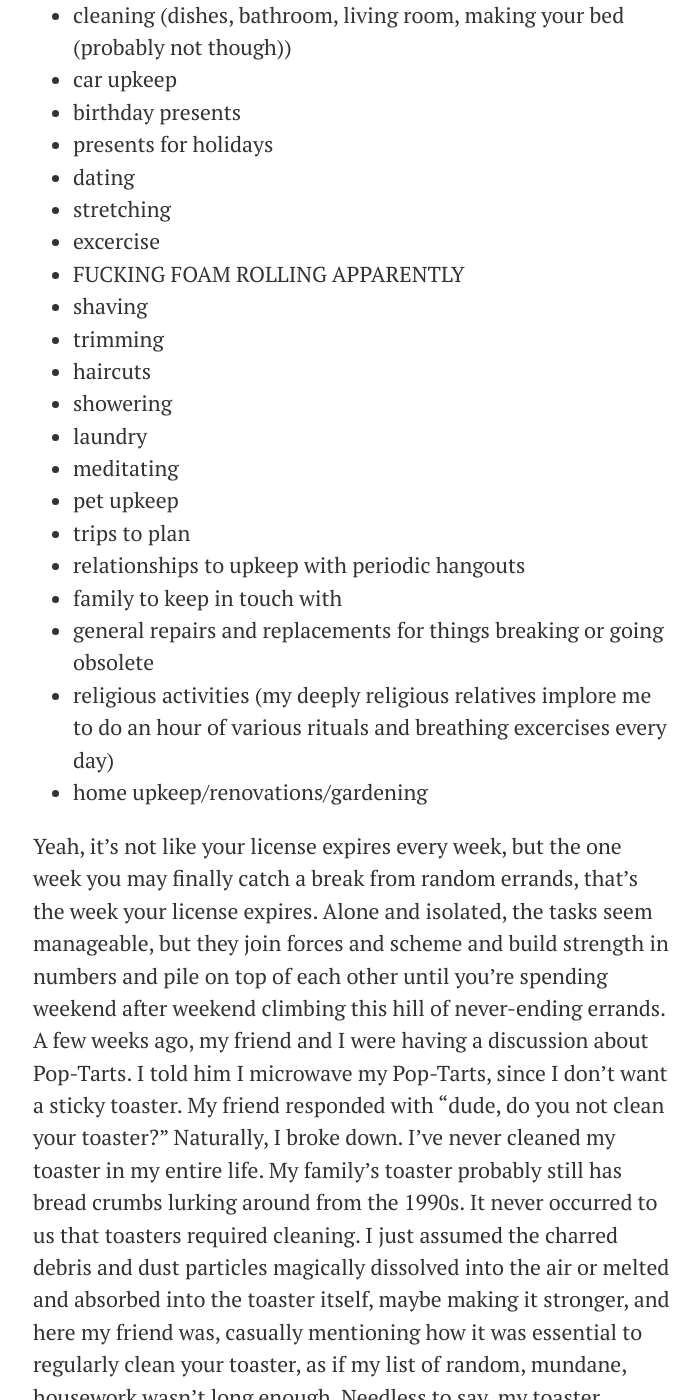
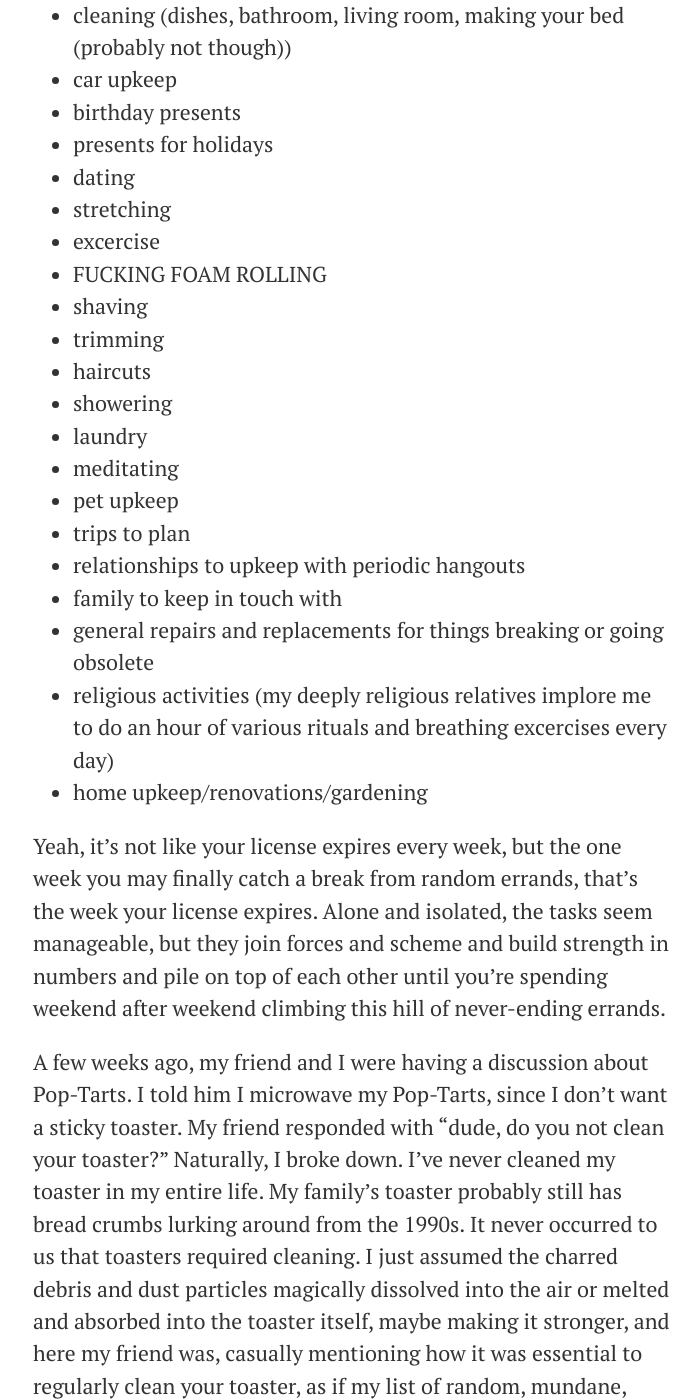
Before and after one commit to heems/heems.github.com, a Jekyll site: the page built from _posts/2017-03-16-clean-toaster.md, in a window 1280 px wide and 1400 px high, scrolled down 3381 px. Shown: the whole window, without its empty margins (287-987 px from the left). Built offline with Jekyll 4.4.1, drawn with Linux system fonts in a browser that asks for light colours; nearby versions of some CDN libraries; some of the changed text lies outside the part shown.

Commit message:
small edits

```diff
--- a/_posts/2017-03-16-clean-toaster.md
+++ b/_posts/2017-03-16-clean-toaster.md
@@ -51,7 +51,7 @@ Here's a quick, non-exhaustive, list of common, upkeep related, tasks the averag
 * dating
 * stretching
 * excercise
-* FUCKING FOAM ROLLING APPARENTLY
+* FUCKING FOAM ROLLING
 * shaving
 * trimming
 * haircuts
@@ -66,7 +66,9 @@ Here's a quick, non-exhaustive, list of common, upkeep related, tasks the averag
 * religious activities (my deeply religious relatives implore me to do an hour of various rituals and breathing excercises every day)
 * home upkeep/renovations/gardening
 
-Yeah, it's not like your license expires every week, but the one week you may finally catch a break from random errands, that's the week your license expires.  Alone and isolated, the tasks seem manageable, but they join forces and scheme and build strength in numbers and pile on top of each other until you're spending weekend after weekend climbing this hill of never-ending errands.  A few weeks ago, my friend and I were having a discussion about Pop-Tarts.  I told him I microwave my Pop-Tarts, since I don't want a sticky toaster.  My friend responded with "dude, do you not clean your toaster?"  Naturally, I broke down.  I've never cleaned my toaster in my entire life.  My family's toaster probably still has bread crumbs lurking around from the 1990s.  It never occurred to us that toasters required cleaning.  I just assumed the charred debris and dust particles magically dissolved into the air or melted and absorbed into the toaster itself, maybe making it stronger, and here my friend was, casually mentioning how it was essential to regularly clean your toaster, as if my list of random, mundane, housework wasn't long enough.  Needless to say, my toaster remains a valuable incubator for bread-dwelling bacteria.  How do you even clean a toaster?  Do you have to take that shit apart with a screwdriver or something?  That's a good thirty minute investment.  Fourty-five, if you count the fifteen minutes it'd take me to find a screwdriver.
+Yeah, it's not like your license expires every week, but the one week you may finally catch a break from random errands, that's the week your license expires.  Alone and isolated, the tasks seem manageable, but they join forces and scheme and build strength in numbers and pile on top of each other until you're spending weekend after weekend climbing this hill of never-ending errands.
+
+A few weeks ago, my friend and I were having a discussion about Pop-Tarts.  I told him I microwave my Pop-Tarts, since I don't want a sticky toaster.  My friend responded with "dude, do you not clean your toaster?"  Naturally, I broke down.  I've never cleaned my toaster in my entire life.  My family's toaster probably still has bread crumbs lurking around from the 1990s.  It never occurred to us that toasters required cleaning.  I just assumed the charred debris and dust particles magically dissolved into the air or melted and absorbed into the toaster itself, maybe making it stronger, and here my friend was, casually mentioning how it was essential to regularly clean your toaster, as if my list of random, mundane, housework wasn't long enough.  Needless to say, my toaster remains a valuable incubator for bread-dwelling bacteria.  How do you even clean a toaster?  Do you have to take that shit apart with a screwdriver or something?  That's a good thirty minute investment.  Fourty-five, if you count the fifteen minutes it'd take me to find a screwdriver.
 
 A few weeks later, I went to a sleep doctor regarding my insomnia and he told me to walk for 45 minutes facing the sun right after I wake up, each morning of every day.  I spend hours awake in bed each night unable to fall asleep (another huge time sink), so this is a fairly important task, but 45 minutes a day???  Just walking around??  He even explicitly mentioned not to run, so I can't even combine excercise and light therapy to free up some time.
 
```
Also changed, not shown: other parts of _posts/2017-03-16-clean-toaster.md (+3 -3 lines).
